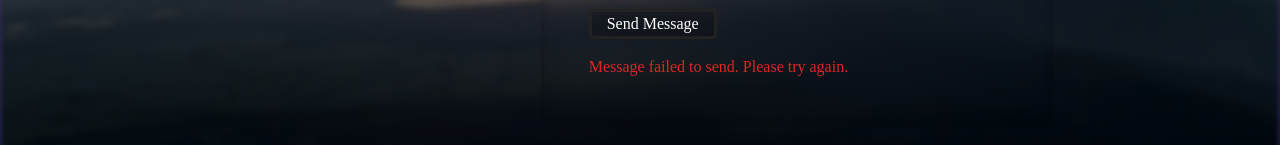
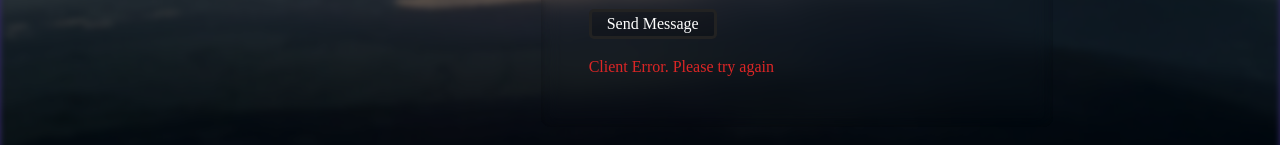
Before and after one commit to benkyli/portfolio, a React (Vite) app: page / in a window 1280 px wide. Both pictures are taken after typing "Sample", "name@example.com", "Sample" into the empty fields and a click on the button "Send Message". Shown: the part 3911-4056 px from the top of the page. Built offline with nearby package versions, Linux system fonts and the light colour scheme; no server answers.

Commit message:
changed submission messages and cleaned up unused hooks

```diff
--- a/src/ContactForm.jsx
+++ b/src/ContactForm.jsx
@@ -1,8 +1,8 @@
-import { useEffect, useState } from 'react';
+import { useState } from 'react';
 import { useForm } from 'react-hook-form';
 import { DevTool } from '@hookform/devtools';
 
-const access_key = 'e3f851c2-ddb3-47bc-99d2-c45fbb45adf7';
+const access_key = 'INSERT ACCESS KEY';
 
 export default function ContactForm() {
 
@@ -110,13 +110,13 @@ export default function ContactForm() {
                     <p className='error'>{errors.contact_message?.message}</p>
                 </div>
                 {/* spam honeypot trap; not an actual password */}
-                <input type="text" id="botcheck" className={'hidden'} tabIndex="-1" autoComplete="false"
+                <input type='text' id='botcheck' className={'hidden'} tabIndex='-1' autoComplete='false'
                     {...register('botcheck')}
                 />
                 <button type='submit' disabled={watch('password')}>Send Message</button>
                 {/* submission success messages */}
-                {isSubmitSuccessful && isSuccess && (<p className='text-green-500'>Message sent!</p>)}
-                {isSubmitSuccessful && !isSuccess && (<p className='text-red-600'>Message failed to send. Please try again.</p>)}
+                {isSubmitSuccessful && isSuccess && (<p className='text-green-500'>{Message}</p>)}
+                {isSubmitSuccessful && !isSuccess && (<p className='text-red-600'>{Message}</p>)}
             </form>
             <DevTool control={control} />
         </div>
```
